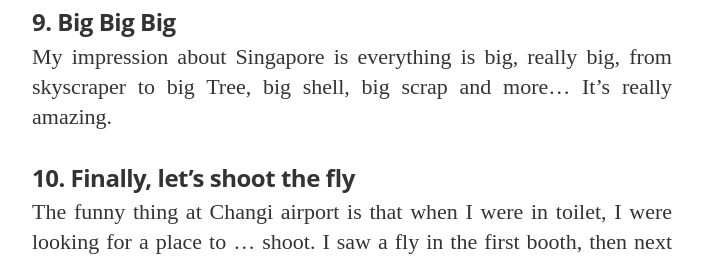
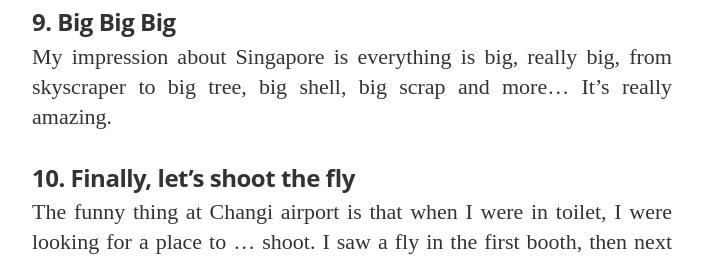
Before and after one commit to henrytao-me/henrytao, a Jekyll site: the page built from _posts/2015-03-20-10-things-I-love-in-Singapore.markdown, in a window 1280 px wide and 900 px high, scrolled down 5013 px, cut to the strip 216-478 px from the top of the window. Shown: the whole strip, without its empty margins (288-991 px from the left). Built offline with Jekyll 4.4.1, drawn with Linux system fonts in a browser that asks for light colours; nearby versions of some CDN libraries; some web fonts are replaced; Markdown is read by kramdown in place of the engine named in the settings; comment, search, counter and statistics services are not loaded.

Commit message:
[GH-PAGES] Update blog content

```diff
--- a/_posts/2015-03-20-10-things-I-love-in-Singapore.markdown
+++ b/_posts/2015-03-20-10-things-I-love-in-Singapore.markdown
@@ -66,7 +66,7 @@ If you have photo sphere, check it out. I like Marina Bay Sands and Garden By Th
 
 ### 9. Big Big Big
 
-My impression about Singapore is everything is big, really big, from skyscraper to big Tree, big shell, big scrap and more... It's really amazing.
+My impression about Singapore is everything is big, really big, from skyscraper to big tree, big shell, big scrap and more... It's really amazing.
 
 
 ### 10. Finally, let's shoot the fly
```
